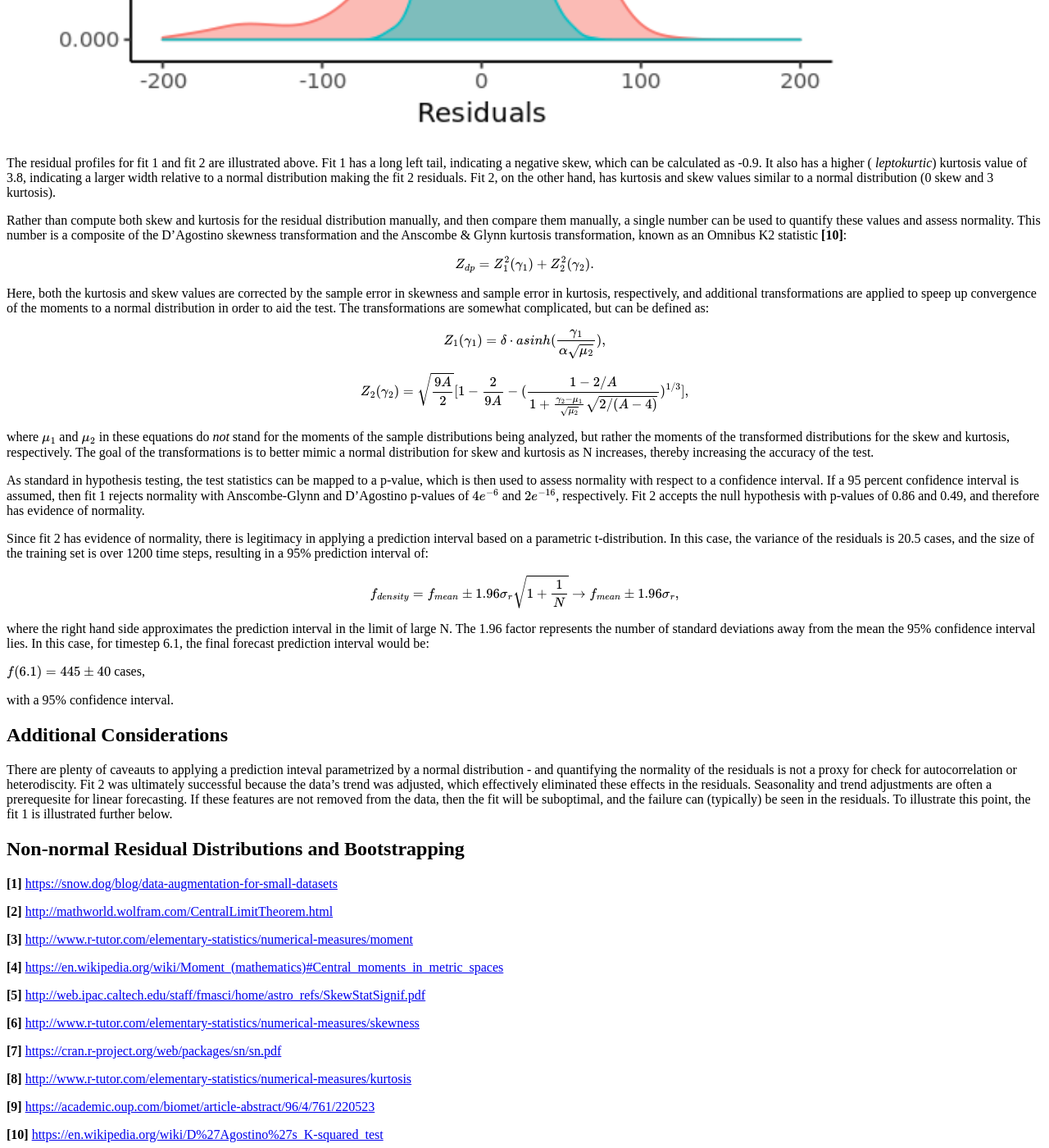
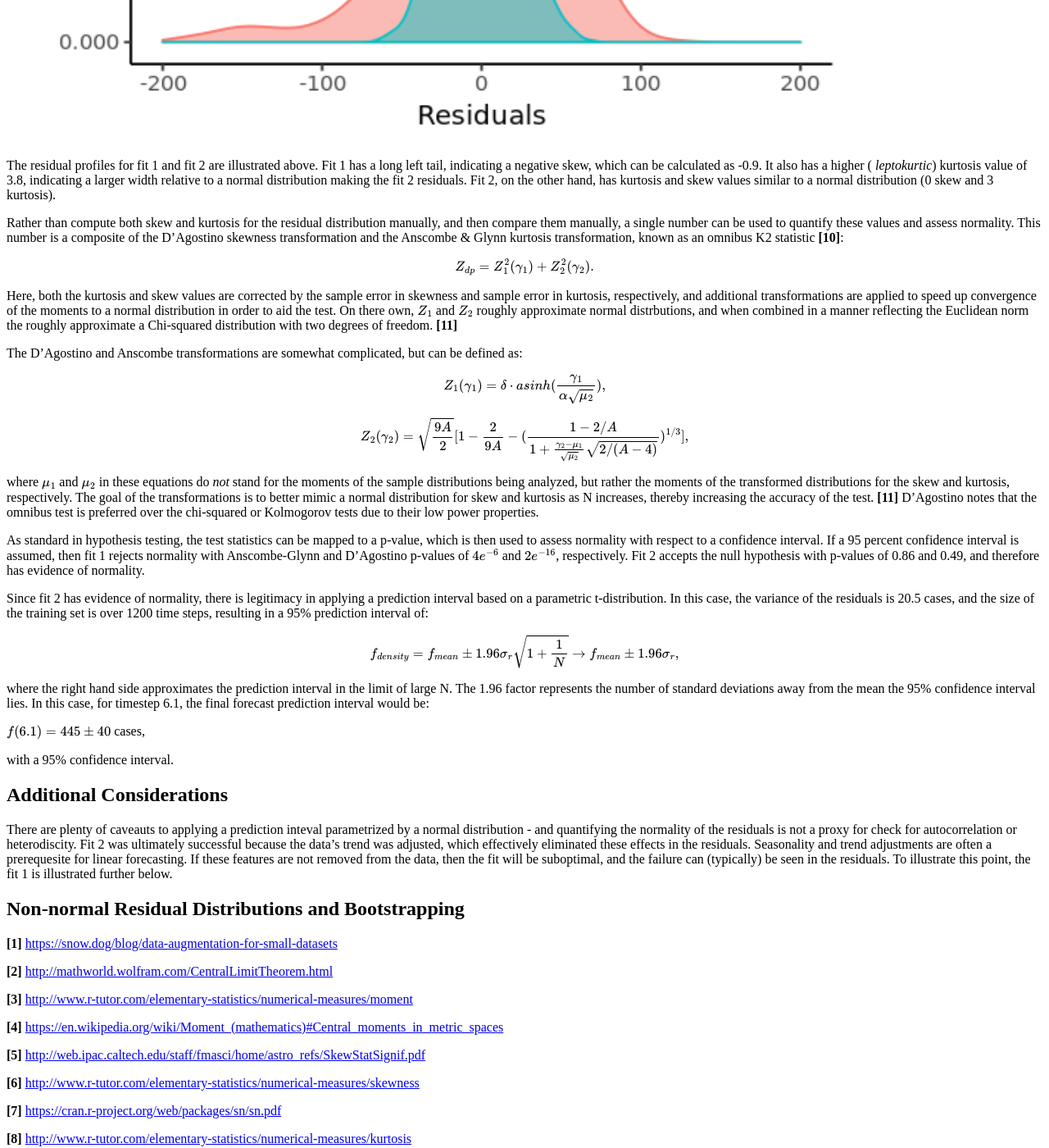
Before and after one commit to jtutmaher/jtutmaher.github.io, a Jekyll site: the page built from _posts/2019-06-10-introduction-to-basic-statistics.md, in a window 1280 px wide and 1400 px high, scrolled down 9589 px. Shown: the whole window at 82% size. Built offline with Jekyll 4.4.1, drawn with Linux system fonts in a browser that asks for light colours; formulas are drawn with MathJax 3; some of the changed text lies outside the part shown.

Commit message:
minor updates to reflect new understanding of statistics

```diff
--- a/_posts/2019-06-10-introduction-to-basic-statistics.md
+++ b/_posts/2019-06-10-introduction-to-basic-statistics.md
@@ -106,7 +106,7 @@
 
 The kurtosis is illustrated in the plot below, with several kurtosis parameters being depicted. In the standardized case, the kurtosis $\mu_4$ is scaled by the variance, $\mu_2$, generating a defined *excess* kurtosis of:
 
-$$ \gamma_2 = \frac{\mu_4} {\mu_2} - 3,$$
+$$ \gamma_2 = \frac{\mu_4} {\mu_2^2} - 3,$$
 
 where subtracting 3 accounts for the fact that a normal distribution has a kurtosis of 3. In the event excess kurtosis is 0, the distribution is said to be *mesokurtic*. Thin-tailed distributions with negative excess kurtosis are said to be *platykurtic*, and thick-tailed distributions with positive excess kurtosis are said to be *leptokurtic*. Each kurtosis behavior is illustrated below. **[8]**
 
@@ -223,17 +223,19 @@
 
 The residual profiles for fit 1 and fit 2 are illustrated above. Fit 1 has a long left tail, indicating a negative skew, which can be calculated as -0.9. It also has a higher ( *leptokurtic*) kurtosis value of 3.8, indicating a larger width relative to a normal distribution making the fit 2 residuals. Fit 2, on the other hand, has kurtosis and skew values similar to a normal distribution (0 skew and 3 kurtosis).
 
-Rather than compute both skew and kurtosis for the residual distribution manually, and then compare them manually, a single number can be used to quantify these values and assess normality. This number is a composite of the D'Agostino skewness transformation and the Anscombe & Glynn kurtosis transformation, known as an Omnibus K2 statistic **[10]**:
+Rather than compute both skew and kurtosis for the residual distribution manually, and then compare them manually, a single number can be used to quantify these values and assess normality. This number is a composite of the D'Agostino skewness transformation and the Anscombe & Glynn kurtosis transformation, known as an omnibus K2 statistic **[10]**:
 
 $$ Z_{dp} = Z_1^2(\gamma_1) + Z_2^2(\gamma_2).$$
 
-Here, both the kurtosis and skew values are corrected by the sample error in skewness and sample error in kurtosis, respectively, and additional transformations are applied to speep up convergence of the moments to a normal distribution in order to aid the test. The transformations are somewhat complicated, but can be defined as:
+Here, both the kurtosis and skew values are corrected by the sample error in skewness and sample error in kurtosis, respectively, and additional transformations are applied to speed up convergence of the moments to a normal distribution in order to aid the test. On there own, $Z_1$ and $Z_2$ roughly approximate normal distrbutions, and when combined in a manner reflecting the Euclidean norm the roughly approximate a Chi-squared distribution with two degrees of freedom. **[11]**
+
+The D'Agostino and Anscombe transformations are somewhat complicated, but can be defined as:
 
 $$Z_1(\gamma_1) = \delta \cdot asinh(\frac{\gamma_1}{\alpha \sqrt{\mu_2}}),$$
 
 $$Z_2(\gamma_2) = \sqrt{\frac{9A}{2}} [1 - \frac{2}{9A} - (\frac{1 - 2/A}{1 + \frac{\gamma_2 - \mu_1}{\sqrt{\mu_2}} \sqrt{2/(A-4)}})^{1/3}],$$
 
-where $\mu_1$ and $\mu_2$ in these equations do *not* stand for the moments of the sample distributions being analyzed, but rather the moments of the transformed distributions for the skew and kurtosis, respectively. The goal of the transformations is to better mimic a normal distribution for skew and kurtosis as N increases, thereby increasing the accuracy of the test.
+where $\mu_1$ and $\mu_2$ in these equations do *not* stand for the moments of the sample distributions being analyzed, but rather the moments of the transformed distributions for the skew and kurtosis, respectively. The goal of the transformations is to better mimic a normal distribution for skew and kurtosis as N increases, thereby increasing the accuracy of the test. **[11]** D'Agostino notes that the omnibus test is preferred over the chi-squared or Kolmogorov tests due to their low power properties.
 
 As standard in hypothesis testing, the test statistics can be mapped to a p-value, which is then used to assess normality with respect to a confidence interval. If a 95 percent confidence interval is assumed, then fit 1 rejects normality with Anscombe-Glynn and D'Agostino p-values of $4e^{-6}$ and $2e^{-16}$, respectively. Fit 2 accepts the null hypothesis with p-values of 0.86 and 0.49, and therefore has evidence of normality.
 
@@ -274,3 +276,5 @@
 **[9]** [https://academic.oup.com/biomet/article-abstract/96/4/761/220523](https://academic.oup.com/biomet/article-abstract/96/4/761/220523)
 
 **[10]** [https://en.wikipedia.org/wiki/D%27Agostino%27s_K-squared_test](https://en.wikipedia.org/wiki/D'Agostino's_K-squared_test)
+
+**[11]** [https://web.archive.org/web/20120325140006/http://www.cee.mtu.edu/~vgriffis/CE%205620%20materials/CE5620%20Reading/DAgostino%20et%20al%20-%20normaility%20tests.pdf](https://web.archive.org/web/20120325140006/http://www.cee.mtu.edu/~vgriffis/CE 5620 materials/CE5620 Reading/DAgostino et al - normaility tests.pdf)
```
